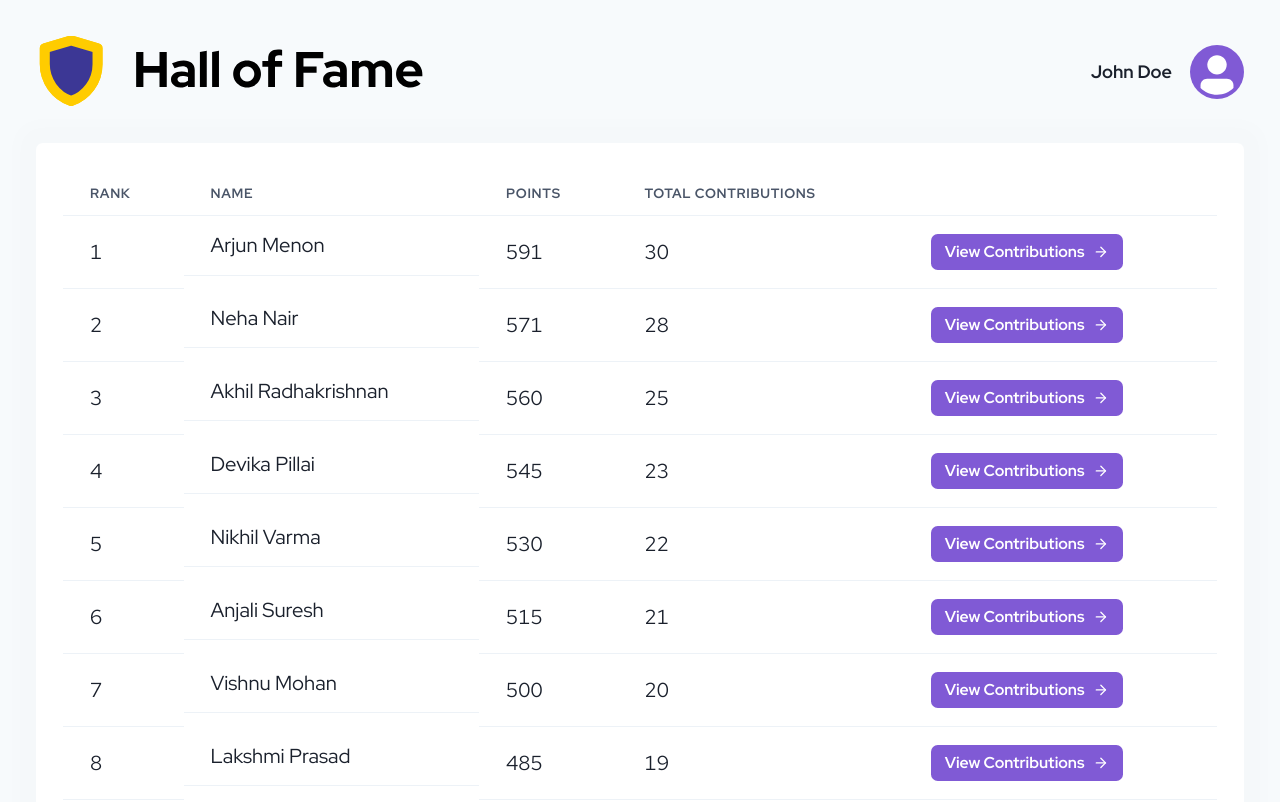
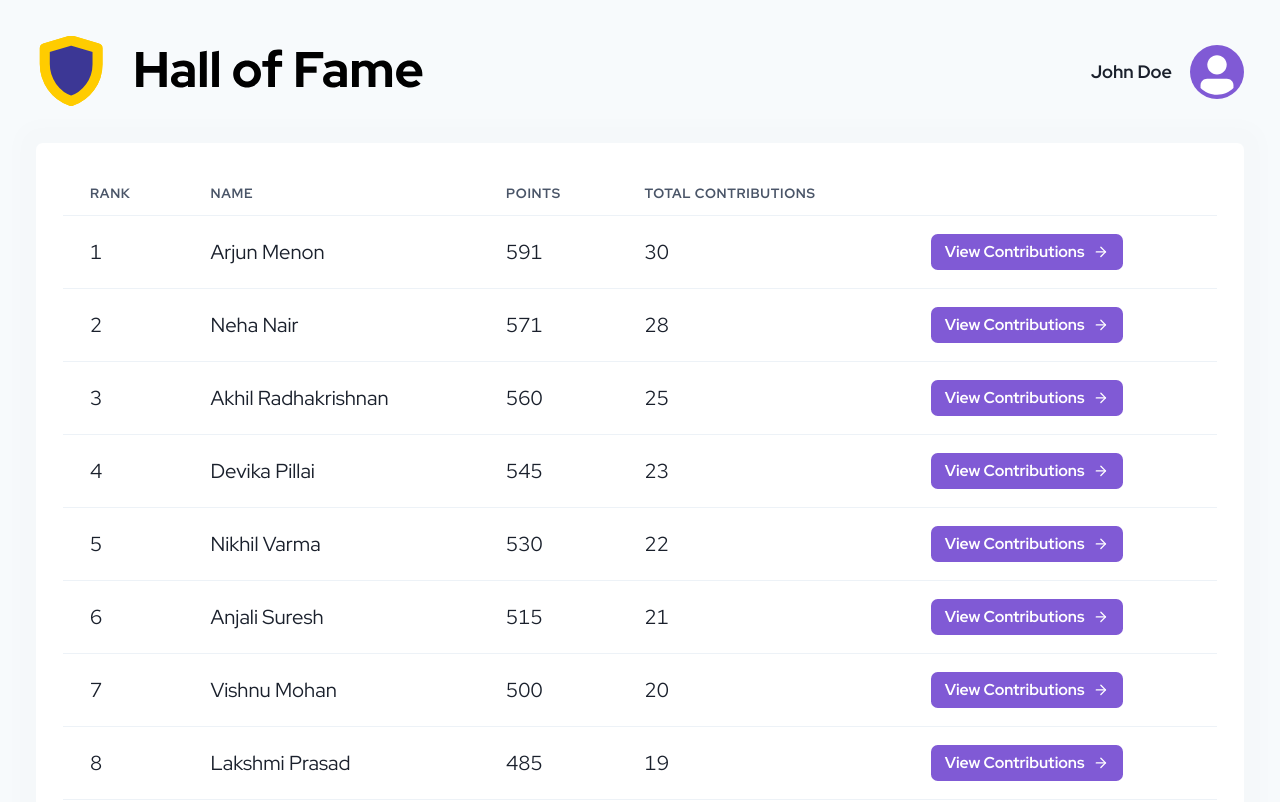
Before and after one commit to basheeromy/cyberwall-pre-alpha, a React (Vite) app: page /leaderboard in a window 1280 px wide. Shown: the top 802 px of the page. Built offline with nearby package versions, Linux system fonts and the light colour scheme.

Commit message:
updates leaderboard

```diff
--- a/src/components/LeaderBoard/LeaderBoard.tsx
+++ b/src/components/LeaderBoard/LeaderBoard.tsx
@@ -14,15 +14,14 @@ import {
     chakra
 } from '@chakra-ui/react';
 import { FiArrowRight } from 'react-icons/fi';
-import logo from '../../assets/hall-of-fame-logo.svg'
-
+import logo from '../../assets/hall-of-fame-logo.svg';
 
 interface LeaderboardItem {
     rank: number;
     name: string;
     points: number;
     contributions: number;
-    avatarUrl: string; // Added for profile pictures
+    avatarUrl: string; // Avatar URL still present in case it's needed elsewhere
 }
 
 const Leaderboard: React.FC = () => {
@@ -68,10 +67,7 @@ const Leaderboard: React.FC = () => {
                         {leaderboardData.map((user) => (
                             <Tr key={user.rank}>
                                 <Td>{user.rank}</Td>
-                                <Td display="flex" alignItems="center">
-                                    {/* <Avatar size="sm" src={user.avatarUrl} mr={3} /> */}
-                                    {user.name}
-                                </Td>
+                                <Td>{user.name}</Td>
                                 <Td>{user.points}</Td>
                                 <Td>{user.contributions}</Td>
                                 <Td>
```
